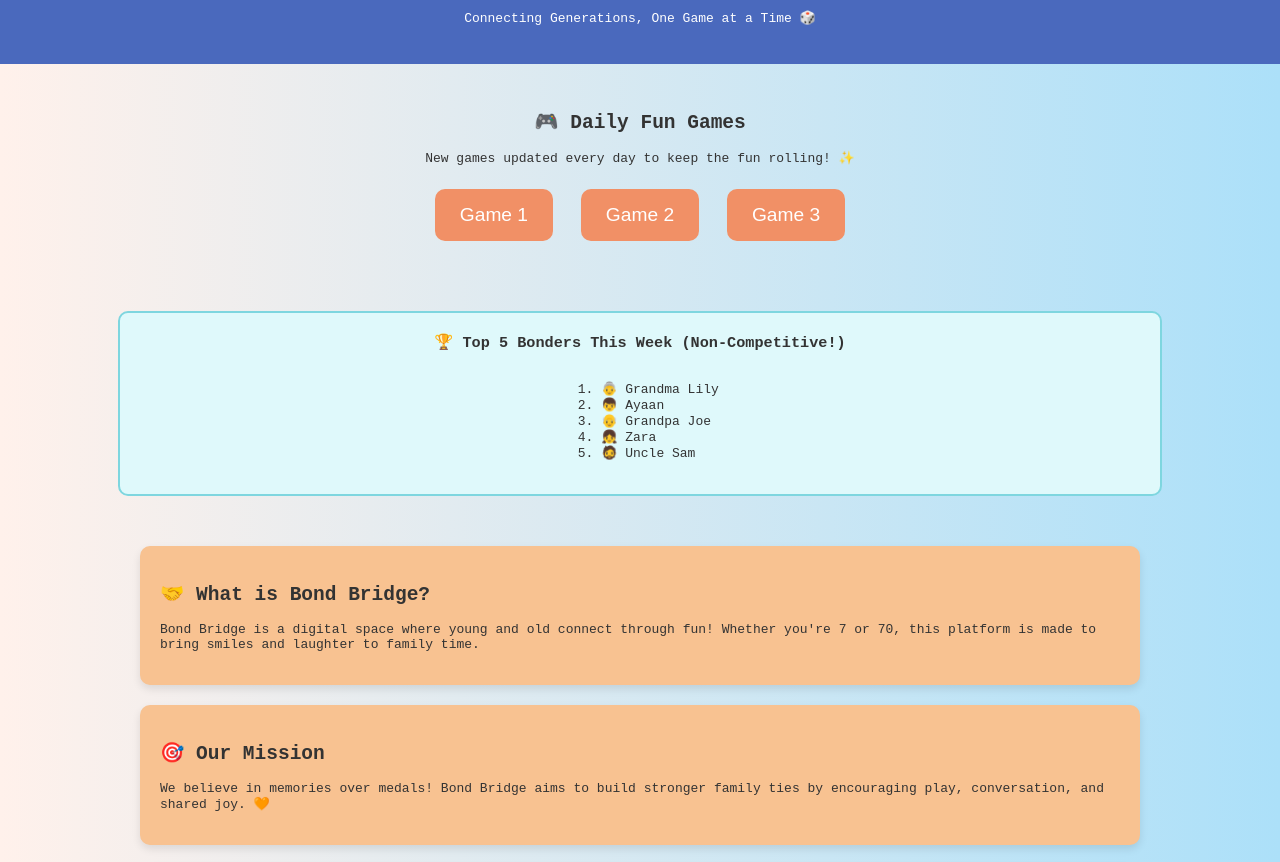
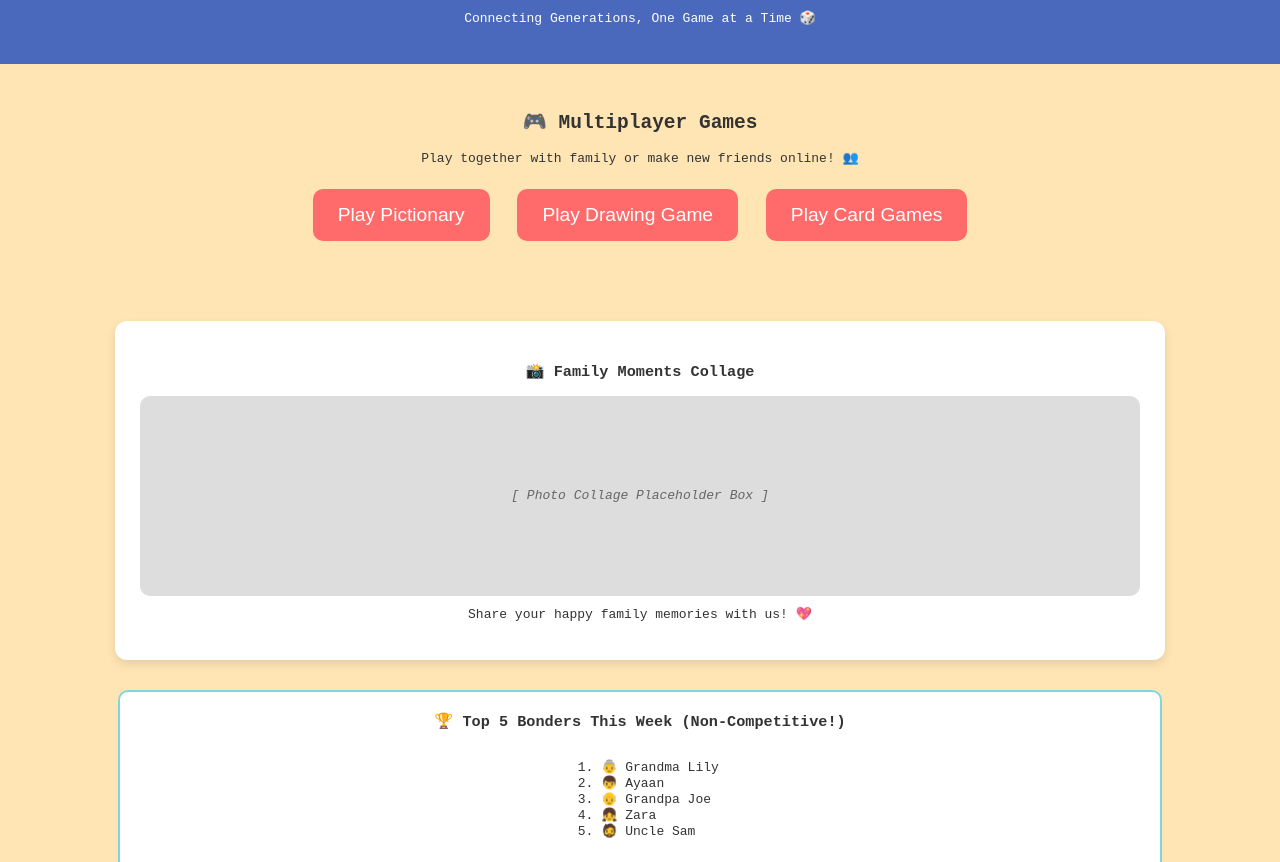
Before and after one commit to TheHTML-glitch/Bond_Bridge, a plain HTML site: page index.html in a window 1280 px wide. Shown: the part 76-938 px from the top of the page. Drawn offline with Linux system fonts and the light colour scheme.

Commit message:
Update index.html

```diff
--- a/index.html
+++ b/index.html
@@ -8,7 +8,7 @@
     body {
       margin: 0;
       font-family: monospace;
-      background: linear-gradient(to right, #fff1eb, #ace0f9);
+      background-color: #ffe5b4; /* Peach aesthetic background */
       color: #333;
     }
 
@@ -35,7 +35,7 @@
     }
 
     .games button {
-      background-color: #f19066;
+      background-color: #ff6b6b; /* Solid color */
       color: white;
       border: none;
       padding: 15px 25px;
@@ -47,11 +47,35 @@
     }
 
     .games button:hover {
-      background-color: #f78fb3;
+      background-color: #ee5253;
+    }
+
+    .photo-collage {
+      margin-top: 40px;
+      background-color: #fff;
+      border-radius: 12px;
+      padding: 25px;
+      box-shadow: 0 4px 10px rgba(0,0,0,0.1);
+      text-align: center;
+    }
+
+    .photo-collage h3 {
+      margin-bottom: 15px;
+    }
+
+    .photo-placeholder {
+      height: 200px;
+      background-color: #ddd;
+      border-radius: 10px;
+      display: flex;
+      align-items: center;
+      justify-content: center;
+      font-style: italic;
+      color: #666;
     }
 
     .leaderboard {
-      background-color: #dff9fb;
+      background-color: #ffffff;
       border: 2px solid #7ed6df;
       border-radius: 10px;
       padding: 20px;
@@ -64,7 +88,7 @@
     }
 
     .info-box {
-      background-color: #f8c291;
+      background-color: rgba(255, 255, 255, 0.9);
       border-radius: 10px;
       padding: 20px;
       margin: 20px 0;
@@ -88,11 +112,17 @@
   </header>
 
   <div class="section games">
-    <h2>🎮 Daily Fun Games</h2>
-    <p>New games updated every day to keep the fun rolling! ✨</p>
-    <button onclick="window.open('https://www.coolmathgames.com', '_blank')">Game 1</button>
-    <button onclick="window.open('https://www.pogo.com', '_blank')">Game 2</button>
-    <button onclick="window.open('https://www.funbrain.com', '_blank')">Game 3</button>
+    <h2>🎮 Multiplayer Games</h2>
+    <p>Play together with family or make new friends online! 👥</p>
+    <button onclick="window.open('https://skribbl.io', '_blank')">Play Pictionary</button>
+    <button onclick="window.open('https://garticphone.com', '_blank')">Play Drawing Game</button>
+    <button onclick="window.open('https://playingcards.io/', '_blank')">Play Card Games</button>
+  </div>
+
+  <div class="section photo-collage">
+    <h3>📸 Family Moments Collage</h3>
+    <div class="photo-placeholder">[ Photo Collage Placeholder Box ]</div>
+    <p style="margin-top: 10px;">Share your happy family memories with us! 💖</p>
   </div>
 
   <div class="section leaderboard">
@@ -110,70 +140,70 @@
     <div class="info-box">
       <h2>🤝 What is Bond Bridge?</h2>
       <p>
-        Bond Bridge is a digital space where young and old connect through fun! Whether you're 7 or 70, this platform is made to bring smiles and laughter to family time.
+        Bond Bridge is a digital playground that connects generations through simple, joyful games and activities. A space where laughter has no age limit!
       </p>
     </div>
 
     <div class="info-box">
       <h2>🎯 Our Mission</h2>
       <p>
-        We believe in memories over medals! Bond Bridge aims to build stronger family ties by encouraging play, conversation, and shared joy. 🧡
+        We're here to bridge gaps, not scores. Our mission is to make family bonding effortless, regular, and genuinely fun.
       </p>
     </div>
 
     <div class="info-box">
       <h2>🧩 Why Games?</h2>
       <p>
-        Games are the universal language of fun. They help spark conversations, lighten moods, and break age barriers. Plus, they’re just awesome. 🎮
+        Games break barriers and build connections. They help create memories and bring joy that goes beyond the screen.
       </p>
     </div>
 
     <div class="info-box">
       <h2>📅 Daily Fun</h2>
       <p>
-        Every day brings something new! Our game links update daily to keep things fresh, engaging, and exciting for the whole family. Check back often!
+        Check back every day for new game experiences! We rotate fresh content to keep the vibes exciting and the fun non-stop.
       </p>
     </div>
 
     <div class="info-box">
       <h2>🌈 Non-Competitive Environment</h2>
       <p>
-        No pressure, no points—just pure bonding. Our leaderboard is friendly and based on community engagement, not competition. Everyone wins here! 🏅
+        This isn’t about winning — it’s about smiling. Our leaderboard celebrates participation and joy, not performance.
       </p>
     </div>
 
     <div class="info-box">
       <h2>💬 Talk & Play</h2>
       <p>
-        The games are just the beginning. Take time to chat, share stories, and laugh together. Bond Bridge is about making moments matter.
+        The best part? Playing leads to talking! Use the games as an excuse to chat, share stories, and laugh with each other.
       </p>
     </div>
 
     <div class="info-box">
       <h2>🧠 Brain Boost</h2>
       <p>
-        Many of the games featured also help boost memory, logic, and creativity—great for both kids and seniors. Fun + mental fitness = win-win!
+        Many of our featured games offer mental stimulation for all ages, improving memory, focus, and creativity—without feeling like "learning".
       </p>
     </div>
 
     <div class="info-box">
-      <h2>👨‍💻 Created by Aadi & Saad</h2>
+      <h2>👨‍💻 Made by Aadi & Saad</h2>
       <p>
-        This project is brought to life by Aadi and Saad, two friends who wanted to help families bond better with simple, joyful technology. ✨
+        Created by Aadi & Saad — two friends on a mission to bring families closer through fun and tech. 🙌
       </p>
     </div>
 
     <div class="info-box">
       <h2>💡 Future Plans</h2>
       <p>
-        We’re planning live quizzes, voice chat games, and seasonal family challenges soon. Stay connected for new features and updates!
+        We’re building toward video chats, game rooms, and seasonal family contests. Keep your eyes on Bond Bridge — it’s growing with you!
       </p>
     </div>
 
     <div class="info-box">
       <h2>📢 Share the Joy</h2>
       <p>
-        If Bond Bridge made you smile today, share it with someone you love. Because smiles are better when they’re shared. 😄❤️
+        If Bond Bridge brightened your day, pass it on to someone you care about. More smiles = more magic. 💫
       </p>
     </div>
   </div>
```
